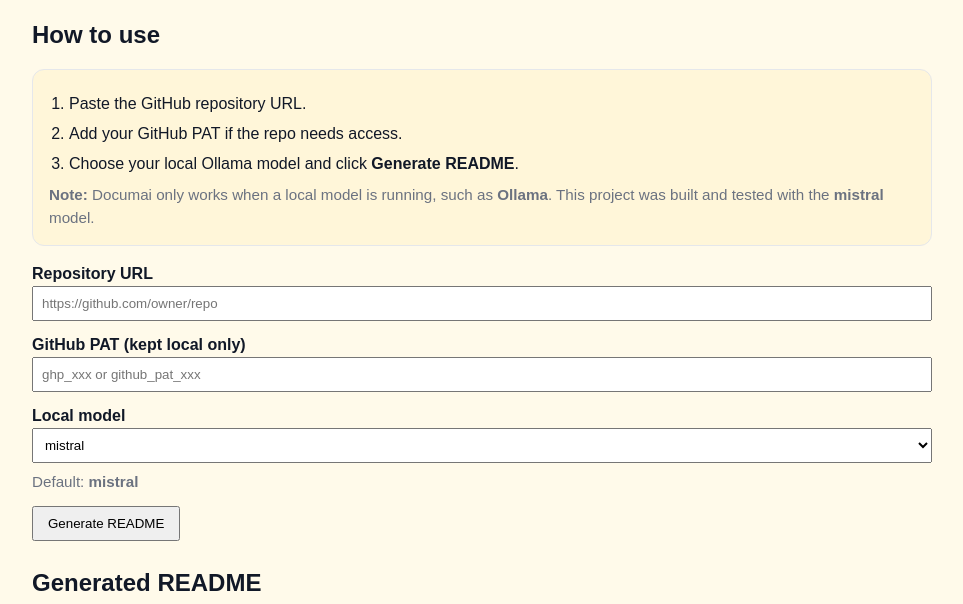
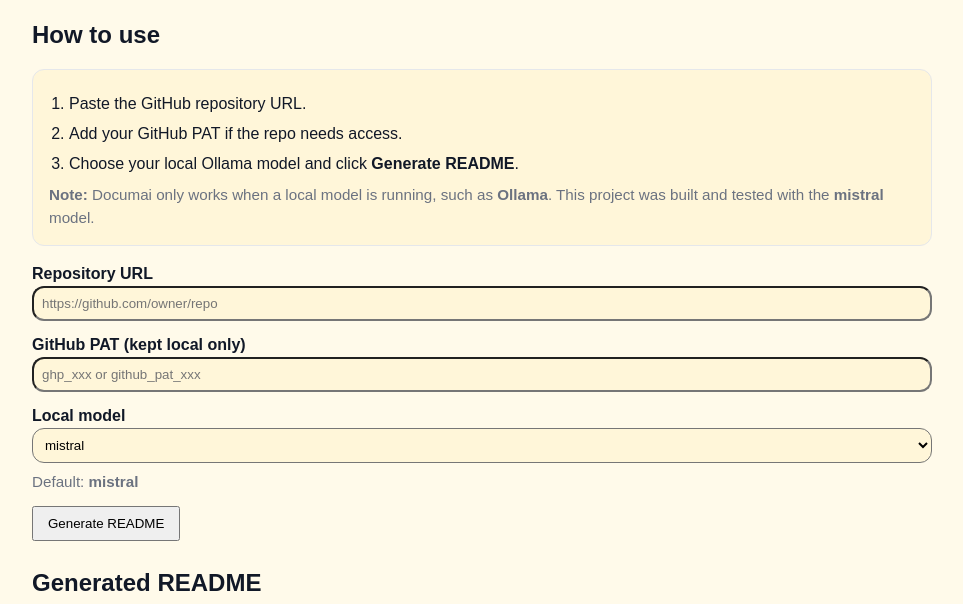
Before and after one commit to ThePhoenix77/documai, a website: page public/index.html in a window 1280 px wide. Shown: the part 122-726 px from the top of the page, without its empty margins (158-1121 px from the left). Drawn offline with Linux system fonts and the light colour scheme.

Commit message:
update: small UI update

```diff
--- a/public/index.html
+++ b/public/index.html
@@ -28,7 +28,7 @@
       }
       .steps li { margin: 6px 0; }
       label { display:block; margin-top:12px; font-weight:600 }
-      input[type=text], textarea, select { width:100%; padding:8px; box-sizing:border-box }
+      input[type=text], textarea, select { width:100%; padding:8px; box-sizing:border-box; background-color: #fff6d9; border-radius: 12px; }
       button { margin-top:12px; padding:8px 14px }
       #result { height: 400px; }
       .hint { color: #6b7280; font-size: 0.95rem; margin: 8px 0 0; }
```
